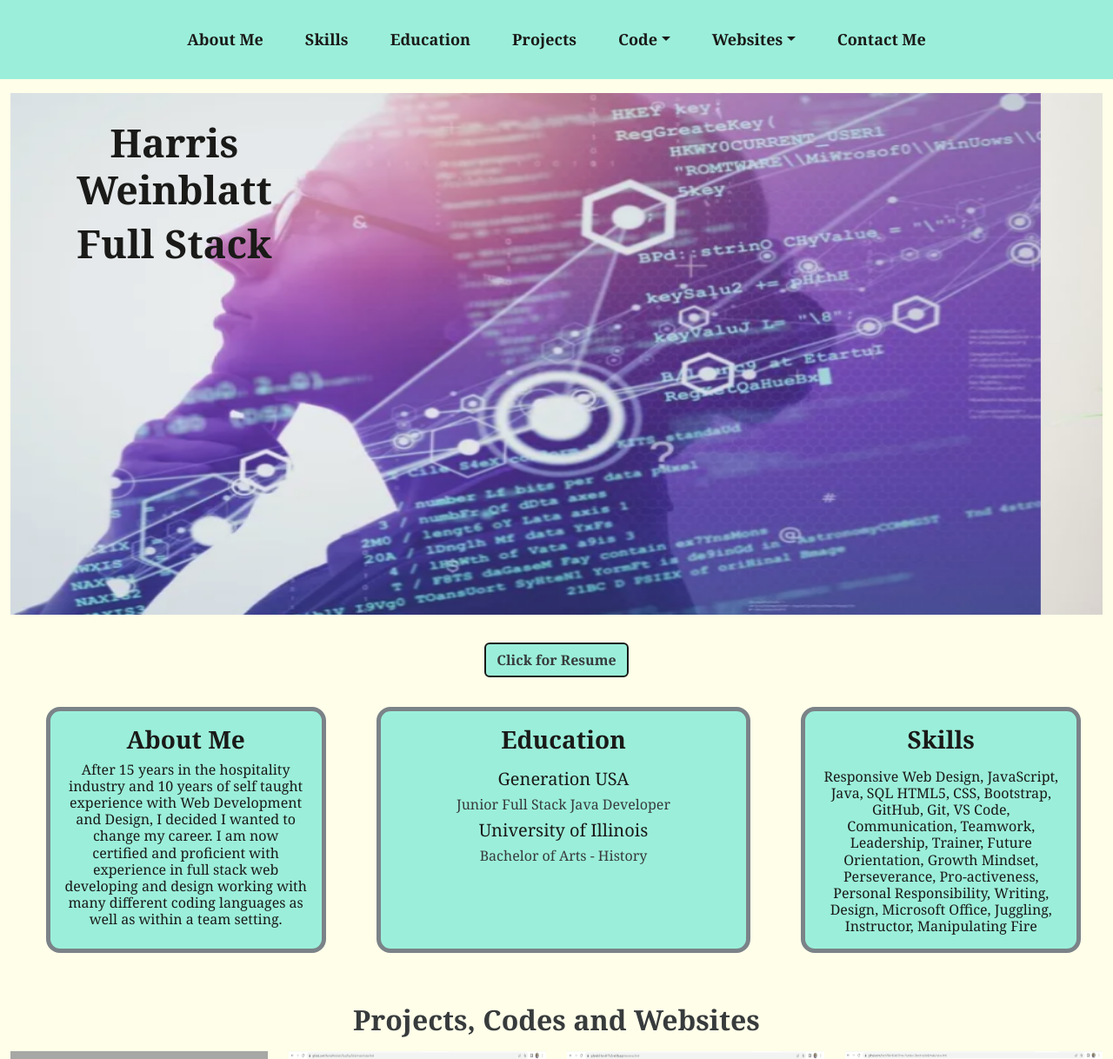
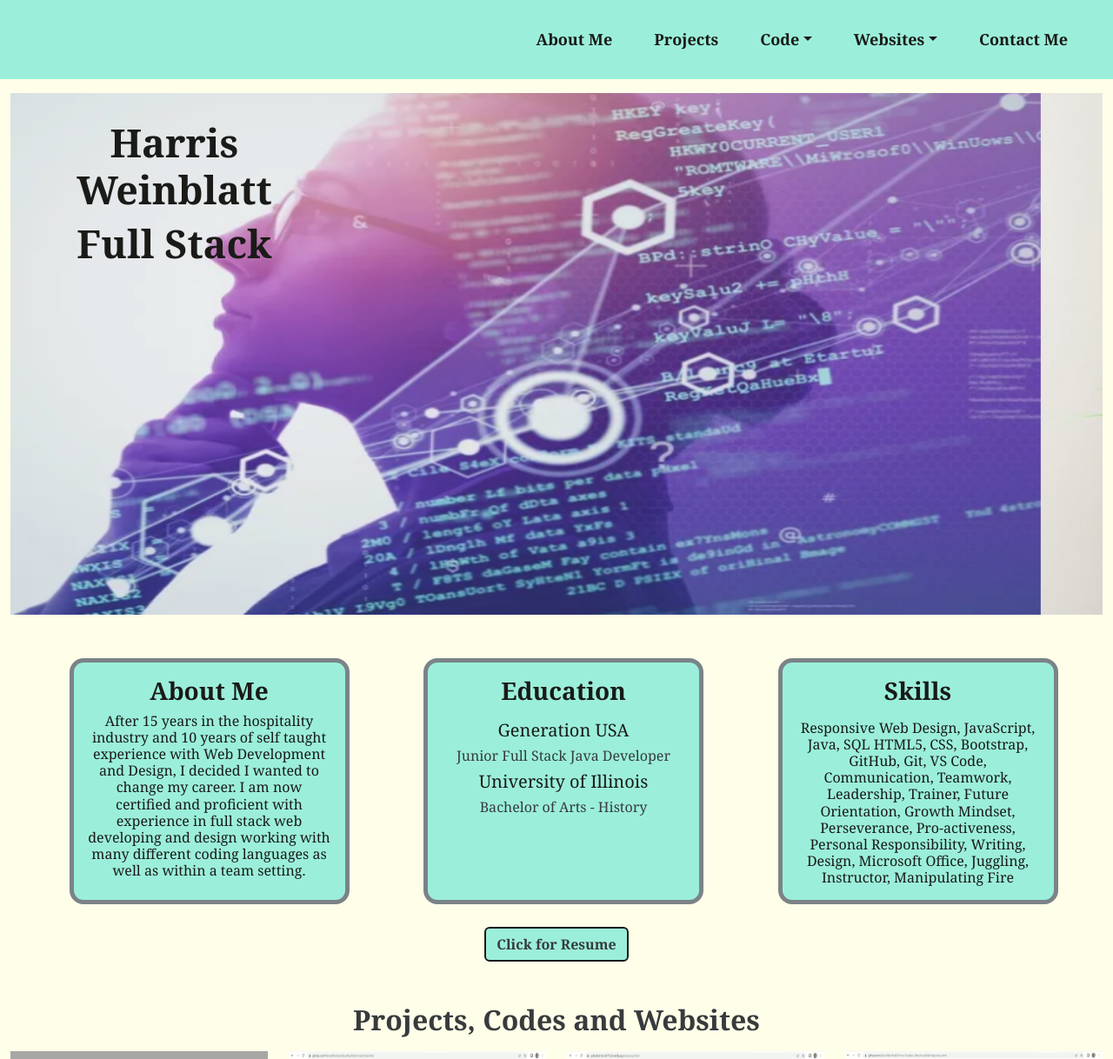
Before and after one commit to HarrisWeinblatt/HSW---Portfolio, a website: page index.html in a window 1280 px wide. Shown: the top 1218 px of the page at 87% size. Drawn offline with nearby package versions, Linux system fonts and the light colour scheme; grey boxes are pictures that could not be loaded.

Commit message:
Update index.html

```diff
--- a/index.html
+++ b/index.html
@@ -26,22 +26,14 @@
                 aria-controls="navbarNav" aria-expanded="false" aria-label="Toggle navigation">
                 <span class="navbar-toggler-icon"></span>
             </button>
-            <div class="collapse navbar-collapse text-center justify-content-center" id="navbarNav">
+            <div class="collapse navbar-collapse text-center justify-content-end" id="navbarNav">
                 <ul class="navbar-nav">
                     <li class="nav-item">
                         <a class="nav-link" aria-current="page" href="#aboutme">About Me</a>
                     </li>
                     <li class="nav-item">
-                        <a class="nav-link" href="#skills">Skills</a>
-                    </li>
-                    <li class="nav-item">
-                        <a class="nav-link" href="#education">Education</a>
-                    </li>
-
-                    <li class="nav-item">
                         <a class="nav-link" href="#projects">Projects</a>
                     </li>
-
                     <li class="nav-item dropdown">
                         <a class="nav-link dropdown-toggle" href="#projects" id="navbarDarkDropdownMenuLink" role="button" data-bs-toggle="dropdown" aria-expanded="false">Code</a>
                         <ul class="dropdown-menu text-center" aria-labelledby="navbarDarkDropdownMenuLink">
@@ -95,28 +87,6 @@
         </div>
     </div>
 
-    <div class="container-fluid pt-3">
-
-        <!--Button Modal-->
-        <button type="button" class="btn" data-bs-toggle="modal" data-bs-target="#exampleModal">Click for Resume</button>
-
-        <!-- Modal -->
-        <div class="modal fade" id="exampleModal" tabindex="-1" aria-labelledby="exampleModalLabel" aria-hidden="true">
-            <div class="modal-dialog modal-fullscreen-xl-down align-items: center;">
-                <div class="modal-content">
-                    <div class="modal-header">
-                        <button type="button" class="btn" data-bs-dismiss="modal">Close</button>
-                    </div>
-                    <div class="modal-body">
-                        <div class="modal-content">
-                        <img src="images/resumeformodal.png" />
-                    </div>
-                    </div>
-                </div>
-            </div>
-        </div>
-    </div>
-
     <div class="row mt-4 ms-1 justify-content-evenly">
         <div class="col-3 rounded-4 border border-5 border-secondary">
             <div class="text-center" id="aboutme">
@@ -126,7 +96,7 @@
                 </p>
             </div>
         </div>
-        <div class="col-4 rounded-4 border border-5 border-secondary">
+        <div class="col-3 rounded-4 border border-5 border-secondary">
             <div class="text-center" id="education">
                 <p>
                 <h3 class="text-black fw-bolder mt-3 mb-1">Education</h3>
@@ -145,6 +115,28 @@
                 </p>
             </div>
         </div>
+    </div>
+
+    <div class="container-fluid pt-3">
+
+      <!--Button Modal-->
+      <button type="button" class="btn" data-bs-toggle="modal" data-bs-target="#exampleModal">Click for Resume</button>
+
+      <!-- Modal -->
+      <div class="modal fade" id="exampleModal" tabindex="-1" aria-labelledby="exampleModalLabel" aria-hidden="true">
+          <div class="modal-dialog modal-fullscreen-xl-down align-items: center;">
+              <div class="modal-content">
+                  <div class="modal-header">
+                      <button type="button" class="btn" data-bs-dismiss="modal">Close</button>
+                  </div>
+                  <div class="modal-body">
+                      <div class="modal-content">
+                      <img src="images/resumeformodal.png" />
+                  </div>
+                  </div>
+              </div>
+          </div>
+      </div>
     </div>
 
     <div class="container-fluid">
```
